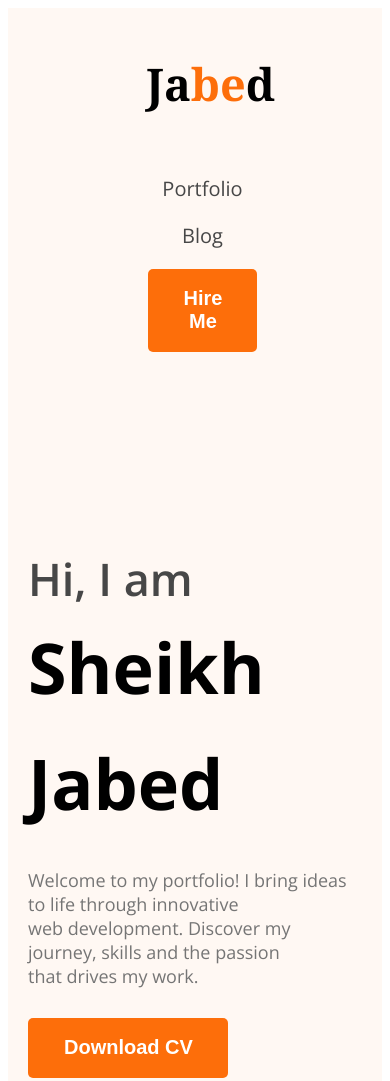
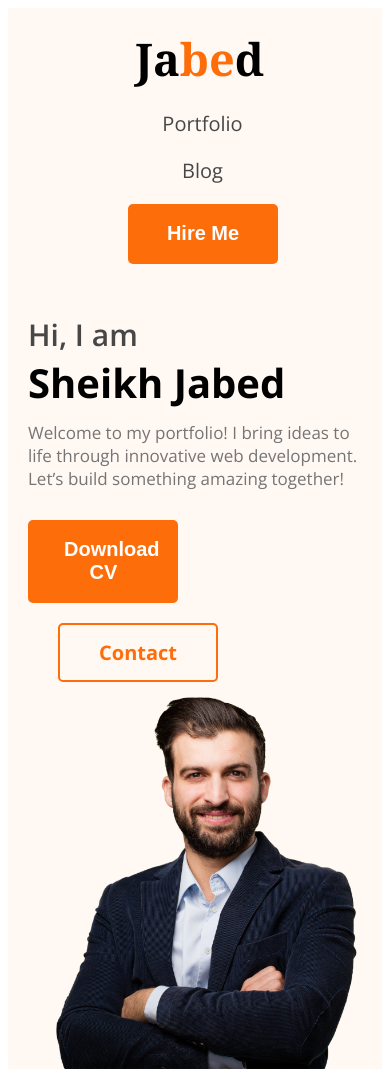
Before and after one commit to SK-Jabed/Responsive-Web-Dev-Portfolio, a plain HTML site: page index.html in a window 390 px wide. Shown: the top 1081 px of the page. Drawn offline with nearby package versions, Linux system fonts and the light colour scheme.

Commit message:
header section completed

```diff
--- a/index.html
+++ b/index.html
@@ -25,7 +25,7 @@
         <h4 class="banner-greetings dark-2">Hi, I am</h4>
         <h1 class="banner-title">Sheikh Jabed</h1>
         <p class="banner-description">
-          Welcome to my portfolio! I bring ideas to life through innovative <br> web development. Discover my journey, skills and the passion <br> that drives my work.
+          Welcome to my portfolio! I bring ideas to life through innovative web development. Let’s build something amazing together!
         </p>
         <button class="btn-primary">Download CV</button>
         <button class="contact-btn">Contact</button>
--- a/styles/portfolio.css
+++ b/styles/portfolio.css
@@ -119,9 +119,10 @@ nav li a {
 }
 .banner-description {
   color: #757575;
-  font-size: 18px;
+  font-size: 17px;
   margin-bottom: 30px;
-  margin-top: -20px;
+  margin-top: -40px;
+  /* text-align: ; */
 }
 .contact-btn {
   color: rgb(253, 110, 10);
@@ -221,11 +222,30 @@ footer input[type="text"], footer input[type="email"], footer textarea{
   .skills-container, .resume-container, footer, .about-items, .banner, nav, nav > ul {
     flex-direction: column;
   }
+  nav > h3 {
+    margin-right: 22px;
+    margin-top: 20px;
+    margin-bottom: 5px
+  }
   nav > ul {
     gap: 20px;
+    margin-bottom: -100px;
   }
   .btn-primary {
     margin-bottom: 20px;
+    width: 150px;
+  }
+  .banner-greetings {
+    font-size: 30px;
+    margin-top: 100px;
+  }
+  .banner-title {
+    font-size: 40px;
+    margin-top: -80px;
+    margin-bottom: -20px;
+  }
+  .banner-description {
+    margin-top: -20px;
   }
   .banner {
     margin: 20px;
```
